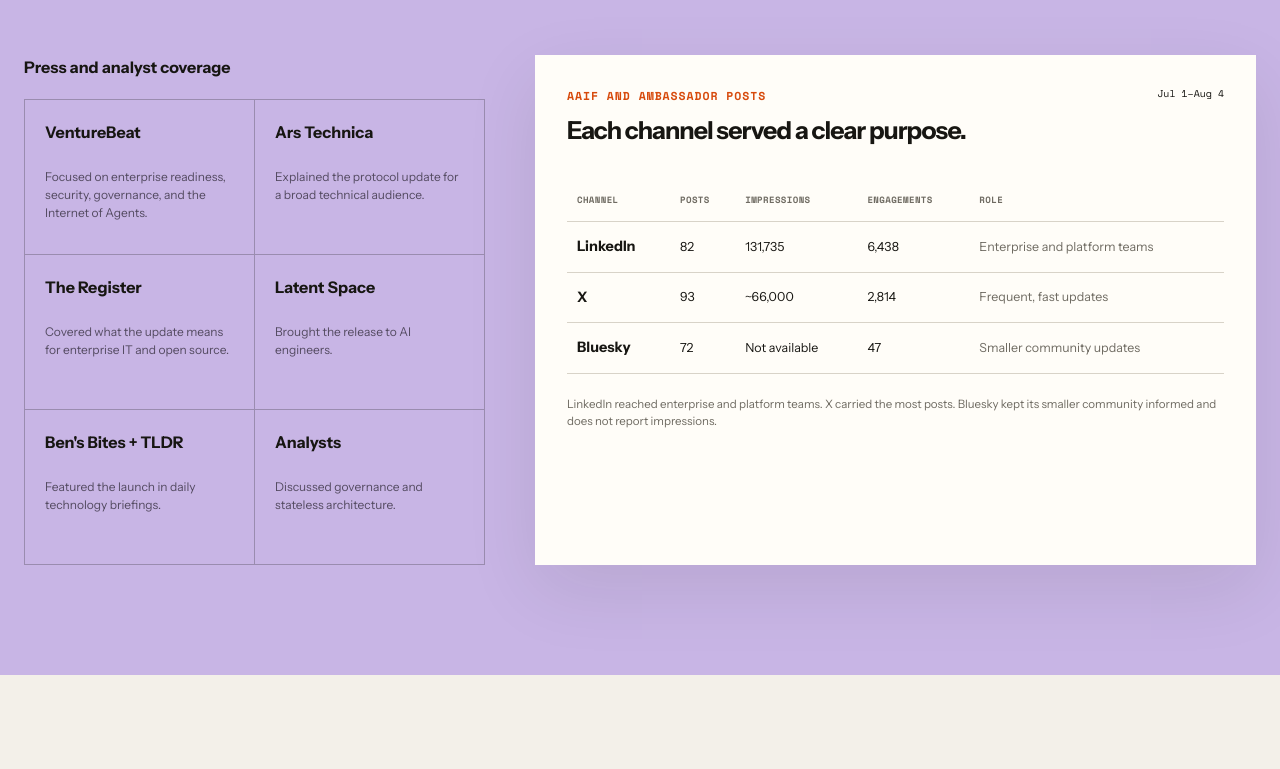
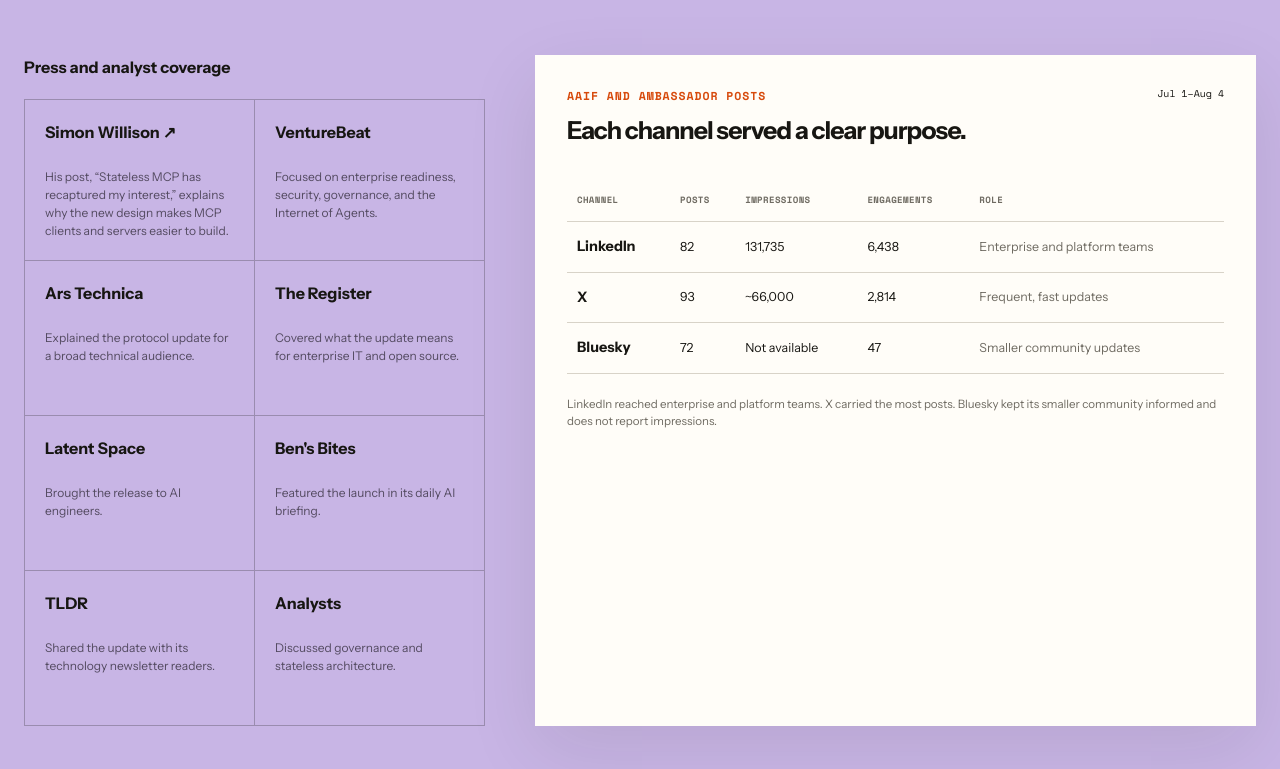
Before and after one commit to mlopscommunity/mcp-launch-feed, a plain HTML site: page index.html in a window 1280 px wide. Shown: the part 3871-4640 px from the top of the page. Drawn offline with nearby package versions, Linux system fonts and the light colour scheme.

Commit message:
content: feature Simon Willison in coverage grid

```diff
--- a/app.js
+++ b/app.js
@@ -56,7 +56,10 @@
 
   document.getElementById("press-grid").replaceChildren(...impact.press.map(item => {
     const article = document.createElement("article");
-    article.innerHTML = `<h4>${item.name}</h4><p>${item.description}</p>`;
+    const name = item.url
+      ? `<a href="${item.url}" target="_blank" rel="noopener">${item.name} <span aria-hidden="true">↗</span></a>`
+      : item.name;
+    article.innerHTML = `<h4>${name}</h4><p>${item.description}</p>`;
     return article;
   }));
 
--- a/data/impact.json
+++ b/data/impact.json
@@ -27,11 +27,13 @@
     { "name": "Bluesky", "posts": 72, "impressions": "Not available", "engagements": "47", "role": "Smaller community updates" }
   ],
   "press": [
+    { "name": "Simon Willison", "description": "His post, “Stateless MCP has recaptured my interest,” explains why the new design makes MCP clients and servers easier to build.", "url": "https://simonwillison.net/2026/Jul/31/stateless-mcp/" },
     { "name": "VentureBeat", "description": "Focused on enterprise readiness, security, governance, and the Internet of Agents." },
     { "name": "Ars Technica", "description": "Explained the protocol update for a broad technical audience." },
     { "name": "The Register", "description": "Covered what the update means for enterprise IT and open source." },
     { "name": "Latent Space", "description": "Brought the release to AI engineers." },
-    { "name": "Ben's Bites + TLDR", "description": "Featured the launch in daily technology briefings." },
+    { "name": "Ben's Bites", "description": "Featured the launch in its daily AI briefing." },
+    { "name": "TLDR", "description": "Shared the update with its technology newsletter readers." },
     { "name": "Analysts", "description": "Discussed governance and stateless architecture." }
   ],
   "phase2": [
--- a/index.html
+++ b/index.html
@@ -17,7 +17,7 @@
   <link rel="preconnect" href="https://fonts.gstatic.com" crossorigin>
   <link href="https://fonts.googleapis.com/css2?family=Instrument+Sans:wght@400;500;600;700&family=Space+Mono:wght@400;700&display=swap" rel="stylesheet">
   <link rel="icon" href="assets/aaif-logo.svg" type="image/svg+xml">
-  <link rel="stylesheet" href="styles.css?v=4">
+  <link rel="stylesheet" href="styles.css?v=5">
 </head>
 <body>
   <a class="skip-link" href="#main">Skip to content</a>
@@ -191,6 +191,6 @@
       <a class="card-link" target="_blank" rel="noopener">View original <span aria-hidden="true">↗</span></a>
     </article>
   </template>
-  <script src="app.js"></script>
+  <script src="app.js?v=2"></script>
 </body>
 </html>
--- a/styles.css
+++ b/styles.css
@@ -139,6 +139,8 @@
 .press-grid { display: grid; grid-template-columns: 1fr 1fr; border-top: 1px solid rgba(17,16,14,.25); border-left: 1px solid rgba(17,16,14,.25); }
 .press-grid article { min-height: 155px; padding: 20px; border-right: 1px solid rgba(17,16,14,.25); border-bottom: 1px solid rgba(17,16,14,.25); }
 .press-grid h4 { margin-bottom: 24px; font-size: 1rem; }
+.press-grid h4 a { text-decoration: none; }
+.press-grid h4 a:hover { color: var(--accent-dark); text-decoration: underline; }
 .press-grid p { margin-bottom: 0; color: #544b61; font-size: 0.75rem; }
 .channel-panel { padding: 32px; background: var(--white); box-shadow: var(--shadow); }
 .channel-panel-head { display: flex; justify-content: space-between; gap: 24px; margin-bottom: 30px; }
```
